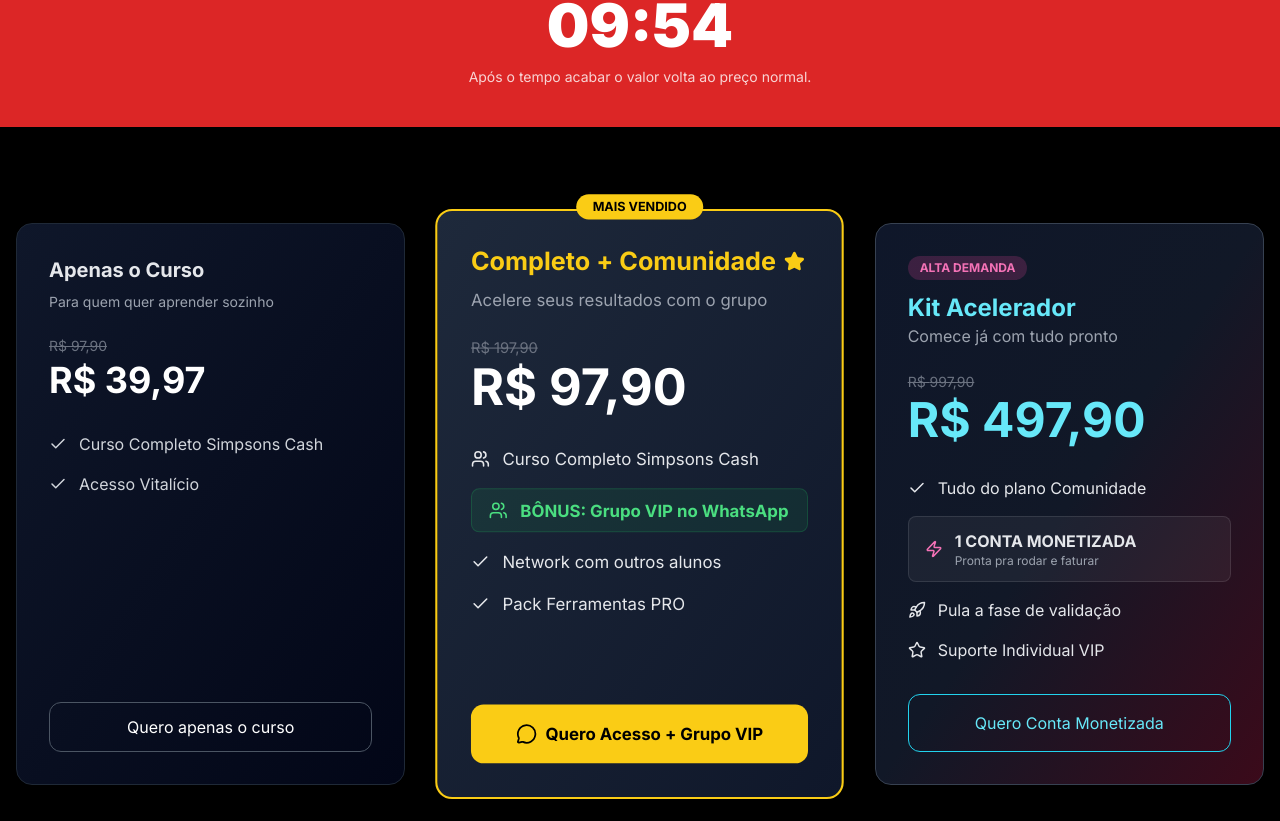
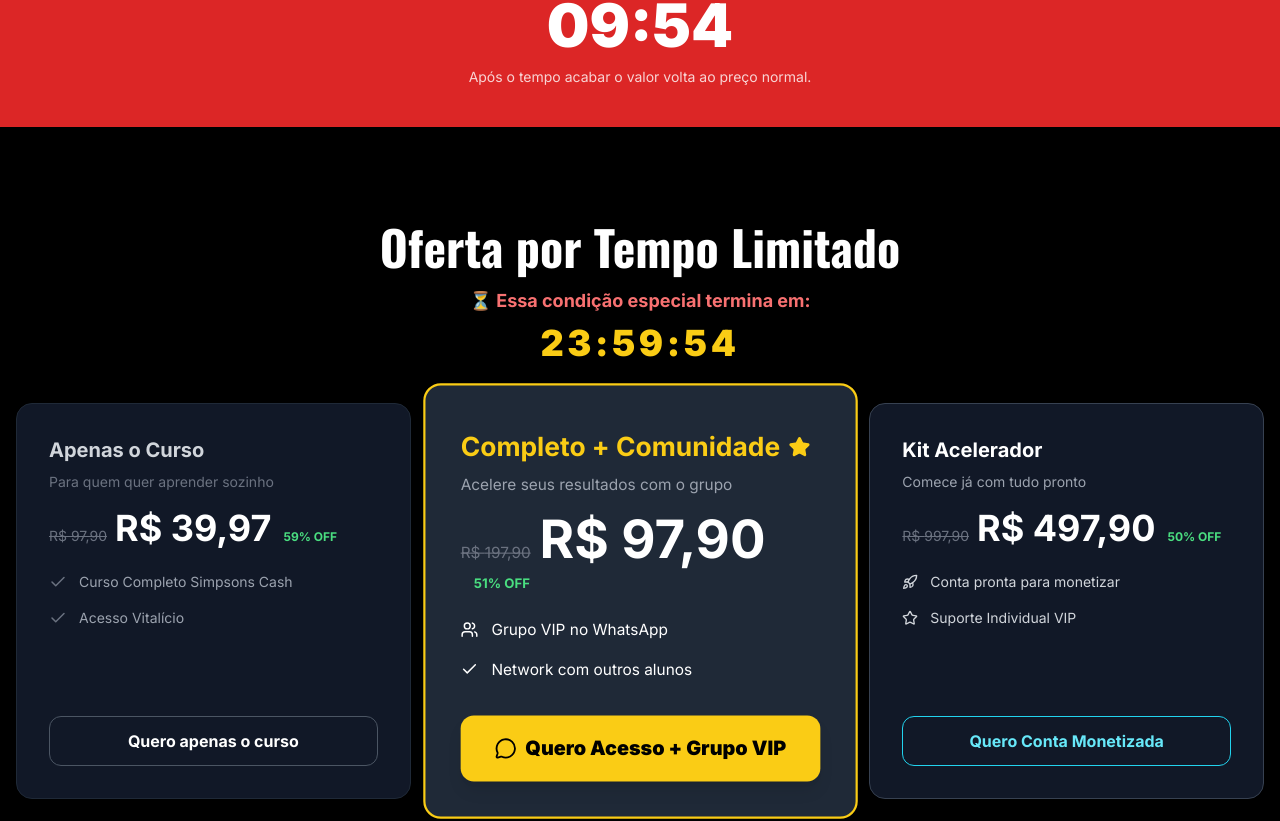
Before and after one commit to superestimado46/meu-site, a React (Vite) app: page / in a window 1280 px wide. Shown: the part 3900-4721 px from the top of the page. Built offline with nearby package versions, Linux system fonts and the light colour scheme.

Commit message:
Pricing.tsx

```diff
--- a/components/Pricing.tsx
+++ b/components/Pricing.tsx
@@ -1,10 +1,10 @@
-import React from "react";
-import { Check, MessageCircle, Star, Users, Rocket, Zap } from "lucide-react";
+import React, { useEffect, useState } from 'react';
+import { Check, MessageCircle, Star, Users, Rocket, Zap, Trophy } from 'lucide-react';
 
 const prices = {
-  basic: { old: 97.9, current: 39.97 },
-  premium: { old: 197.9, current: 97.9 },
-  ultra: { old: 997.9, current: 497.9 },
+  basic: { old: 97.90, current: 39.97 },
+  premium: { old: 197.90, current: 97.90 },
+  ultra: { old: 997.90, current: 497.90 }
 };
 
 const calculateDiscount = (oldPrice: number, currentPrice: number) => {
@@ -12,219 +12,250 @@
 };
 
 const formatPrice = (value: number) => {
-  return value.toFixed(2).replace(".", ",");
+  return value.toFixed(2).replace('.', ',');
 };
 
 const Pricing: React.FC = () => {
+  const [timeLeft, setTimeLeft] = useState(86400);
+  const [isUpsellOpen, setIsUpsellOpen] = useState(false);
+
+  const BASIC_CHECKOUT_URL = "https://checkout.ticto.app/OBF27819D";
+  const UPSELL_PREMIUM_URL = "https://checkout.ticto.app/O2E011788";
+
+  useEffect(() => {
+    const storedEnd = localStorage.getItem("offerEnd");
+    let endTime = storedEnd ? parseInt(storedEnd) : Date.now() + 86400000;
+
+    if (!storedEnd) {
+      localStorage.setItem("offerEnd", endTime.toString());
+    }
+
+    const interval = setInterval(() => {
+      const remaining = Math.floor((endTime - Date.now()) / 1000);
+
+      if (remaining <= 0) {
+        const newEnd = Date.now() + 86400000;
+        localStorage.setItem("offerEnd", newEnd.toString());
+        endTime = newEnd;
+        setTimeLeft(86400);
+      } else {
+        setTimeLeft(remaining);
+      }
+    }, 1000);
+
+    return () => clearInterval(interval);
+  }, []);
+
+  const hours = String(Math.floor(timeLeft / 3600)).padStart(2, '0');
+  const minutes = String(Math.floor((timeLeft % 3600) / 60)).padStart(2, '0');
+  const seconds = String(timeLeft % 60).padStart(2, '0');
+
   return (
     <section id="oferta" className="py-24 bg-black relative overflow-hidden">
+      <div className="container mx-auto px-4 relative z-10">
 
-      <div className="container mx-auto px-4">
+        <div className="text-center mb-10">
+          <h2 className="text-4xl md:text-5xl font-heading font-bold text-white mb-4">
+            Oferta por Tempo Limitado
+          </h2>
+          <p className="text-red-400 font-bold text-lg">
+            ⏳ Essa condição especial termina em:
+          </p>
+          <div className="text-3xl md:text-4xl font-extrabold text-yellow-400 mt-2 tracking-widest">
+            {hours}:{minutes}:{seconds}
+          </div>
+        </div>
 
-        <div className="grid grid-cols-1 lg:grid-cols-3 gap-10 max-w-7xl mx-auto items-stretch">
+        <div className="grid grid-cols-1 lg:grid-cols-3 gap-8 max-w-7xl mx-auto items-center">
 
-          {/* PLANO 1 */}
-
-          <div className="pricing-card bg-gradient-to-br from-[#0f172a] to-[#020617] border border-gray-800 rounded-2xl p-8 flex flex-col">
-
-            <h3 className="text-xl font-bold text-gray-200">
-              Apenas o Curso
-            </h3>
-
-            <p className="text-gray-400 text-sm mt-2">
-              Para quem quer aprender sozinho
-            </p>
-
-            <div className="mt-6">
-
-              <p className="text-gray-500 line-through text-sm">
-                R$ {formatPrice(prices.basic.old)}
-              </p>
-
-              <p className="text-4xl font-bold text-white mt-1">
-                R$ {formatPrice(prices.basic.current)}
-              </p>
-
+          {/* --- OFFER 1: BASIC --- */}
+          <div className="w-full bg-gray-900 rounded-2xl p-6 lg:p-8 border border-gray-800 flex flex-col h-full hover:border-gray-600 transition-colors">
+            <div className="mb-6">
+              <h3 className="text-xl font-bold text-gray-300">Apenas o Curso</h3>
+              <p className="text-sm text-gray-500 mt-2">Para quem quer aprender sozinho</p>
+              <div className="mt-4 flex items-baseline flex-wrap gap-y-2">
+                <span className="text-sm text-gray-500 line-through mr-2">R$ {formatPrice(prices.basic.old)}</span>
+                <span className="text-4xl font-bold text-white">R$ {formatPrice(prices.basic.current)}</span>
+                <span className="ml-3 text-xs font-bold text-green-400">
+                  {calculateDiscount(prices.basic.old, prices.basic.current)}% OFF
+                </span>
+              </div>
             </div>
 
-            <ul className="mt-8 space-y-4 flex-1 text-gray-300">
-
-              <li className="flex items-center gap-3">
-                <Check size={18} />
-                Curso Completo Simpsons Cash
+            <ul className="space-y-4 mb-8 flex-1">
+              <li className="flex items-center gap-3 text-gray-400">
+                <Check size={18} className="text-gray-500 flex-shrink-0" />
+                <span className="text-sm">Curso Completo Simpsons Cash</span>
               </li>
-
-              <li className="flex items-center gap-3">
-                <Check size={18} />
-                Acesso Vitalício
+              <li className="flex items-center gap-3 text-gray-400">
+                <Check size={18} className="text-gray-500 flex-shrink-0" />
+                <span className="text-sm">Acesso Vitalício</span>
               </li>
-
             </ul>
 
-            <a
-              href="https://checkout.ticto.app/OBF27819D"
-              target="_blank"
-              rel="noopener noreferrer"
-              className="mt-8 border border-gray-600 text-white text-center py-3 rounded-xl hover:bg-gray-800 transition"
+            <button
+              type="button"
+              onClick={() => setIsUpsellOpen(true)}
+              className="w-full py-3 rounded-xl border border-gray-600 text-white font-bold hover:bg-gray-800 transition-colors text-sm md:text-base text-center block"
             >
               Quero apenas o curso
-            </a>
-
+            </button>
           </div>
 
-          {/* PLANO 2 */}
-
-          <div className="pricing-card relative bg-gradient-to-br from-[#1e293b] to-[#0f172a] border-2 border-yellow-400 rounded-2xl p-8 flex flex-col scale-105">
-
-            <div className="absolute -top-4 left-1/2 -translate-x-1/2 bg-yellow-400 text-black text-xs font-bold px-4 py-1 rounded-full">
-              MAIS VENDIDO
+          {/* --- OFFER 2: PREMIUM (fix do botão) --- */}
+          <div className="w-full bg-gray-800 rounded-2xl p-6 lg:p-8 border-2 border-yellow-400 flex flex-col transform lg:scale-110 relative z-20 h-full">
+            <div className="mb-6 mt-2">
+              <h3 className="text-2xl font-bold text-yellow-400 flex items-center gap-2">
+                 Completo + Comunidade
+                 <Star size={20} fill="currentColor" />
+              </h3>
+              <p className="text-sm text-gray-400 mt-2">Acelere seus resultados com o grupo</p>
+              <div className="mt-4 flex items-baseline flex-wrap gap-y-2">
+                <span className="text-sm text-gray-500 line-through mr-2">R$ {formatPrice(prices.premium.old)}</span>
+                <span className="text-5xl font-bold text-white">R$ {formatPrice(prices.premium.current)}</span>
+                <span className="ml-3 text-xs font-bold text-green-400">
+                  {calculateDiscount(prices.premium.old, prices.premium.current)}% OFF
+                </span>
+              </div>
             </div>
 
-            <h3 className="text-2xl font-bold text-yellow-400 flex items-center gap-2">
-              Completo + Comunidade
-              <Star size={20} fill="currentColor" />
-            </h3>
-
-            <p className="text-gray-400 mt-2">
-              Acelere seus resultados com o grupo
-            </p>
-
-            <div className="mt-6">
-
-              <p className="text-gray-500 line-through text-sm">
-                R$ {formatPrice(prices.premium.old)}
-              </p>
-
-              <p className="text-5xl font-bold text-white mt-1">
-                R$ {formatPrice(prices.premium.current)}
-              </p>
-
-            </div>
-
-            <ul className="mt-8 space-y-4 flex-1 text-gray-200">
-
-              <li className="flex items-center gap-3">
-                <Users size={18} />
-                Curso Completo Simpsons Cash
+            <ul className="space-y-4 mb-8 flex-1">
+              <li className="flex items-center gap-3 text-white">
+                <Users size={16} />
+                <span className="text-sm">Grupo VIP no WhatsApp</span>
               </li>
-
-              <li className="flex items-center gap-3 bg-green-500/10 border border-green-500/20 px-4 py-2 rounded-lg">
-                <Users size={18} className="text-green-400" />
-                <span className="text-green-400 font-bold">
-                  BÔNUS: Grupo VIP no WhatsApp
-                </span>
+              <li className="flex items-center gap-3 text-white">
+                <Check size={16} />
+                <span className="text-sm">Network com outros alunos</span>
               </li>
-
-              <li className="flex items-center gap-3">
-                <Check size={18} />
-                Network com outros alunos
-              </li>
-
-              <li className="flex items-center gap-3">
-                <Check size={18} />
-                Pack Ferramentas PRO
-              </li>
-
             </ul>
 
             <a
               href="https://checkout.ticto.app/O33C97F03"
               target="_blank"
               rel="noopener noreferrer"
-              className="mt-8 bg-yellow-400 text-black font-bold text-center py-4 rounded-xl hover:bg-yellow-300 transition flex items-center justify-center gap-2"
+              className="w-full py-4 rounded-xl bg-yellow-400 hover:bg-yellow-300 text-black font-extrabold text-lg shadow-lg transition-all transform hover:-translate-y-1 flex items-center justify-center gap-2 text-center"
             >
               <MessageCircle size={20} />
-              Quero Acesso + Grupo VIP
+              <span>Quero Acesso + Grupo VIP</span>
             </a>
-
           </div>
 
-          {/* PLANO 3 */}
-
-          <div className="pricing-card bg-gradient-to-br from-[#0f172a] via-[#111827] to-[#3b0a1a] border border-gray-700 rounded-2xl p-8 flex flex-col">
-
-            <div className="inline-flex items-center gap-2 bg-pink-500/20 text-pink-400 text-xs font-bold px-3 py-1 rounded-full w-fit">
-              ALTA DEMANDA
+          {/* --- OFFER 3: ULTRA (fix do brilho no hover) --- */}
+          <div className="w-full bg-gray-900 rounded-2xl p-6 lg:p-8 border border-gray-700 flex flex-col h-full">
+            <div className="mb-6">
+              <h3 className="text-xl font-bold text-white">Kit Acelerador</h3>
+              <p className="text-sm text-gray-400 mt-2">Comece já com tudo pronto</p>
+              <div className="mt-4 flex items-baseline flex-wrap gap-y-2">
+                <span className="text-sm text-gray-500 line-through mr-2">R$ {formatPrice(prices.ultra.old)}</span>
+                <span className="text-4xl font-bold text-white">R$ {formatPrice(prices.ultra.current)}</span>
+                <span className="ml-3 text-xs font-bold text-green-400">
+                  {calculateDiscount(prices.ultra.old, prices.ultra.current)}% OFF
+                </span>
+              </div>
             </div>
 
-            <h3 className="text-2xl font-bold text-cyan-300 mt-3">
-              Kit Acelerador
-            </h3>
-
-            <p className="text-gray-400">
-              Comece já com tudo pronto
-            </p>
-
-            <div className="mt-6">
-
-              <p className="text-gray-500 line-through text-sm">
-                R$ {formatPrice(prices.ultra.old)}
-              </p>
-
-              <p className="text-5xl font-bold text-cyan-300 mt-1">
-                R$ {formatPrice(prices.ultra.current)}
-              </p>
-
-            </div>
-
-            <ul className="mt-8 space-y-4 flex-1 text-gray-200">
-
-              <li className="flex items-center gap-3">
-                <Check size={18} />
-                Tudo do plano Comunidade
+            <ul className="space-y-4 mb-8 flex-1">
+              <li className="flex items-center gap-3 text-gray-300">
+                <Rocket size={16} />
+                <span className="text-sm">Conta pronta para monetizar</span>
               </li>
-
-              <li className="flex items-center gap-3 bg-white/5 border border-white/10 px-4 py-3 rounded-lg">
-                <Zap size={18} className="text-pink-400" />
-                <div>
-                  <p className="font-bold">
-                    1 CONTA MONETIZADA
-                  </p>
-                  <p className="text-xs text-gray-400">
-                    Pronta pra rodar e faturar
-                  </p>
-                </div>
+              <li className="flex items-center gap-3 text-gray-300">
+                <Star size={16} />
+                <span className="text-sm">Suporte Individual VIP</span>
               </li>
-
-              <li className="flex items-center gap-3">
-                <Rocket size={18} />
-                Pula a fase de validação
-              </li>
-
-              <li className="flex items-center gap-3">
-                <Star size={18} />
-                Suporte Individual VIP
-              </li>
-
             </ul>
 
             <a
               href="https://checkout.ticto.app/O357A9DD7"
               target="_blank"
               rel="noopener noreferrer"
-              className="mt-8 border border-cyan-400 text-cyan-300 text-center py-4 rounded-xl hover:bg-cyan-400 hover:text-black transition"
+              className="w-full py-3 rounded-xl border border-cyan-400 text-cyan-300 hover:bg-cyan-400 hover:text-black font-bold transition-all text-sm md:text-base text-center
+                         hover:shadow-[0_0_28px_rgba(34,211,238,0.45)]"
             >
               Quero Conta Monetizada
             </a>
-
           </div>
 
         </div>
-
       </div>
 
-      <style>{`
+{/* ✅ POP-UP (UPSELL) ao clicar no Plano 1 */}
+{isUpsellOpen && (
+  <div className="fixed inset-0 z-[999] flex items-center justify-center px-4" role="dialog" aria-modal="true">
+    {/* overlay */}
+    <div
+      className="absolute inset-0 bg-black/70 backdrop-blur-sm"
+      onClick={() => setIsUpsellOpen(false)}
+    />
 
-      .pricing-card{
-        transition: all 0.35s ease;
-      }
+    {/* modal */}
+    <div className="relative z-10 w-full max-w-md rounded-2xl border border-simpson-yellow/40 bg-gray-900 shadow-[0_0_60px_rgba(0,0,0,0.65)] overflow-hidden">
+      <div className="p-5 border-b border-white/10 flex items-start justify-between gap-4">
+        <div>
+          <p className="text-xs font-bold uppercase tracking-widest text-simpson-yellow">
+            ⚠️ Oferta expira em breve
+          </p>
+          <h3 className="text-xl font-extrabold text-white mt-1">
+            Completo + Comunidade ⭐
+          </h3>
+          <p className="text-sm text-gray-300 mt-1">
+            Antes de ir no plano básico, aproveite esse desconto exclusivo.
+          </p>
+        </div>
 
-      .pricing-card:hover{
-        transform: translateY(-8px) scale(1.02);
-        box-shadow: 0 20px 50px rgba(0,0,0,0.6);
-      }
+        <button
+          type="button"
+          onClick={() => setIsUpsellOpen(false)}
+          className="text-white/70 hover:text-white text-2xl leading-none"
+          aria-label="Fechar"
+        >
+          ×
+        </button>
+      </div>
 
-      `}</style>
+      <div className="p-5 max-h-[80vh] overflow-auto">
+        <div className="rounded-2xl border border-simpson-yellow/40 bg-gradient-to-b from-gray-800 to-gray-900 p-5">
+          <div className="inline-block bg-simpson-yellow text-black px-3 py-1 rounded-full text-[10px] font-bold uppercase tracking-widest">
+            Mais vendido
+          </div>
+
+          <p className="text-sm text-gray-300 mt-3">Acelere seus resultados com o grupo</p>
+
+          <div className="mt-3 flex items-baseline gap-3">
+            <span className="text-sm text-gray-400 line-through">R$ 97,90</span>
+            <span className="text-4xl font-black text-white">R$ 59,90</span>
+          </div>
+
+          <ul className="mt-4 space-y-2 text-sm text-gray-200">
+            <li>✅ Curso Completo Simpsons Cash</li>
+            <li>✅ BÔNUS: Grupo VIP no WhatsApp</li>
+            <li>✅ Network com outros alunos</li>
+            <li>✅ Pack Ferramentas PRO</li>
+          </ul>
+
+          <a
+            href={UPSELL_PREMIUM_URL}
+            target="_blank"
+            rel="noopener noreferrer"
+            className="mt-5 w-full py-4 rounded-xl bg-simpson-yellow hover:bg-yellow-300 text-black font-extrabold text-lg shadow-lg transition-all transform hover:-translate-y-1 flex items-center justify-center gap-2 text-center block"
+          >
+            Quero Acesso + Grupo VIP
+          </a>
+
+          <a
+            href={BASIC_CHECKOUT_URL}
+            target="_blank"
+            rel="noopener noreferrer"
+            className="mt-3 w-full py-3 rounded-xl border border-white/20 text-white font-bold hover:bg-white/5 transition-colors text-sm text-center block"
+          >
+            Não, quero apenas o curso
+          </a>
+        </div>
+      </div>
+    </div>
+  </div>
+)}
 
     </section>
   );
```
